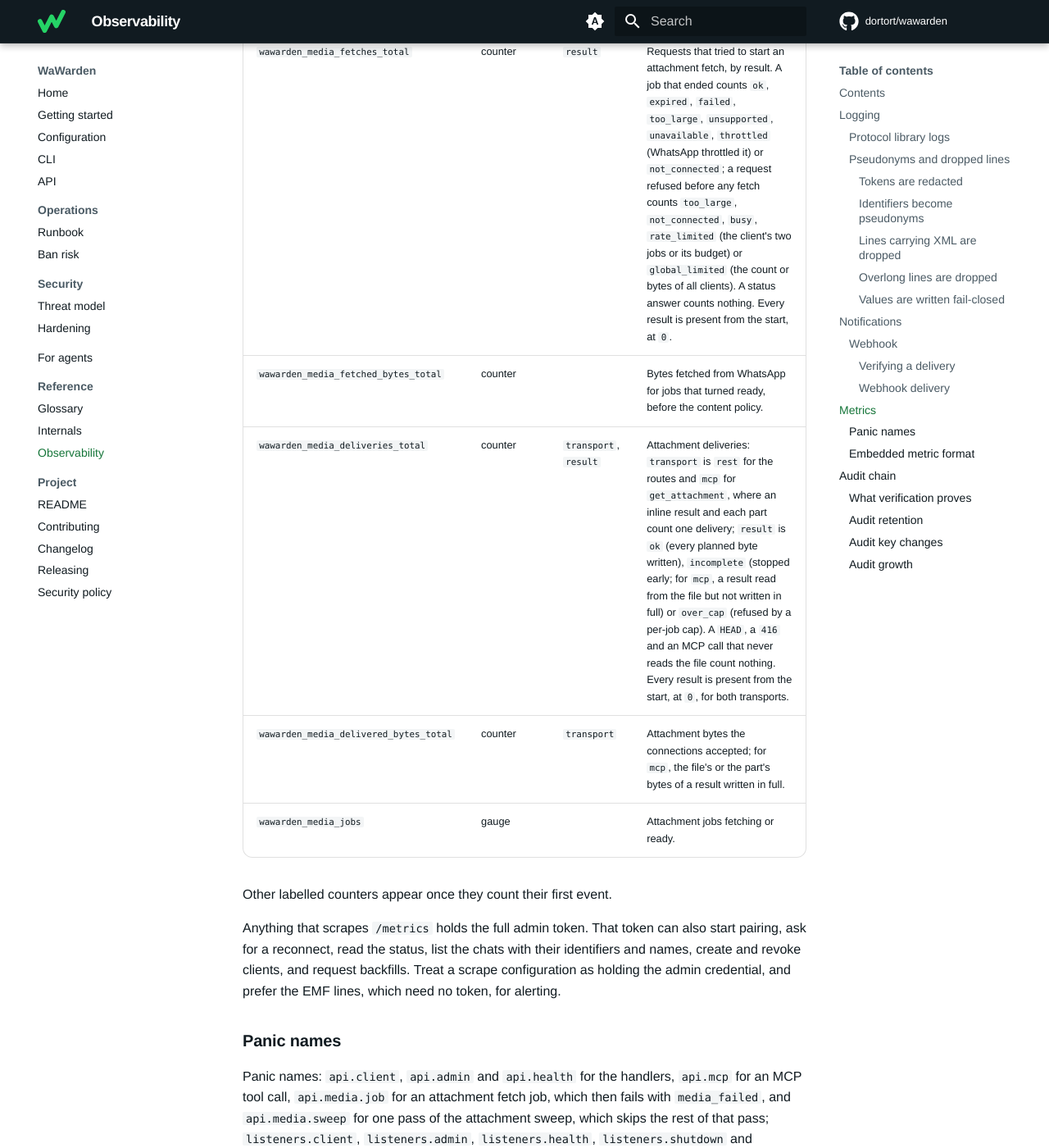
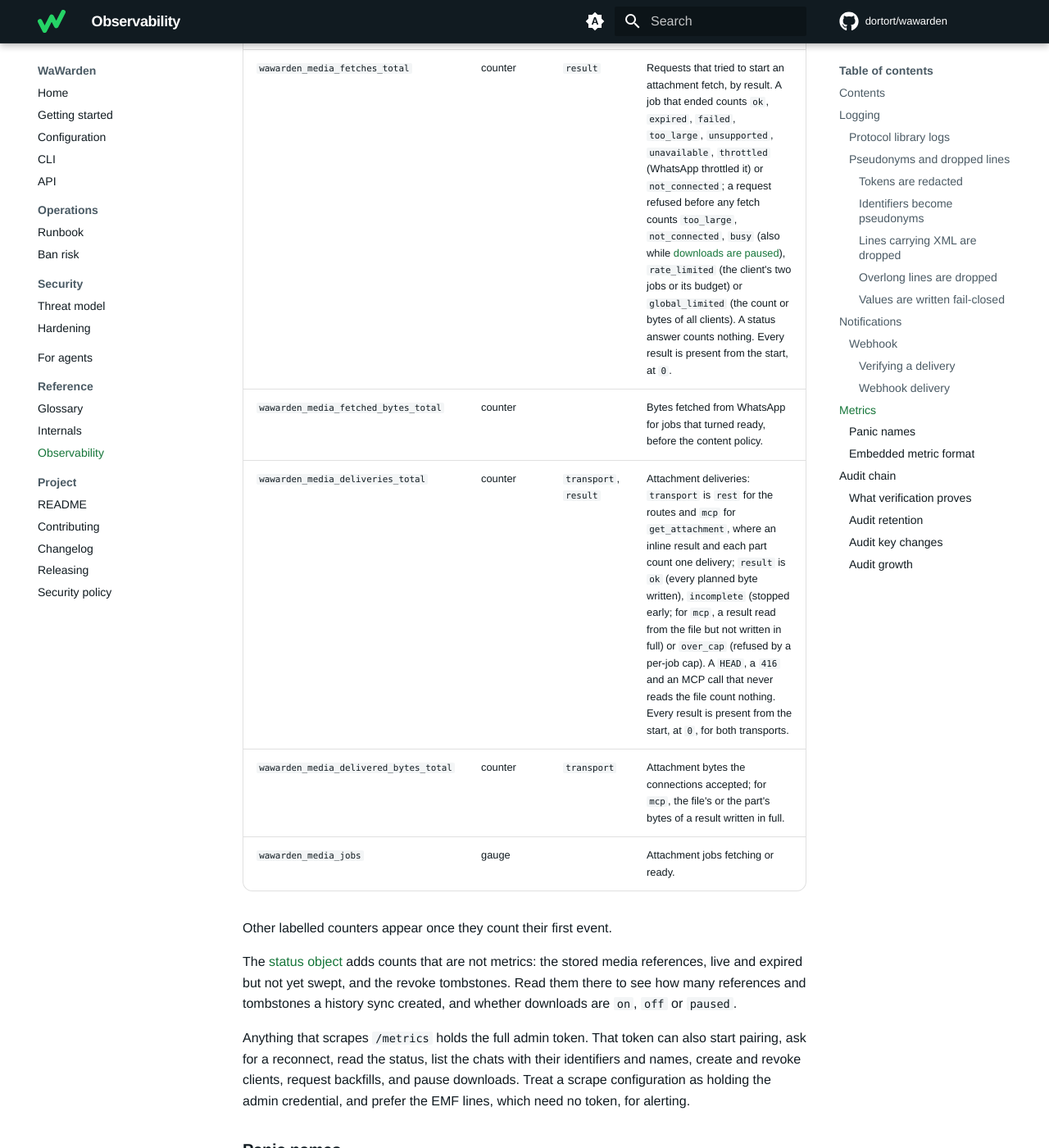
Before and after one commit to dortort/wawarden, an MkDocs documentation site: the page built from docs/observability.md, in a window 1280 px wide and 1400 px high, scrolled down 20108 px. Shown: the whole window at 82% size. Built offline with MkDocs 1.6.1 and Material for MkDocs 9.7.7, drawn with Linux system fonts in a browser that asks for light colours; comment, search, counter and statistics services are not loaded.

Commit message:
docs(observability): note the media_pause action and where the media counts live
Co-Authored-By: Claude Opus 5.5 <noreply@anthropic.com>
Co-Authored-By: Claude Fable 5.1 <noreply@anthropic.com>

```diff
--- a/docs/observability.md
+++ b/docs/observability.md
@@ -301,7 +301,7 @@ the [webhook](#webhook).
 | `quarantine` | `WARN` | `queue`: `inbox`, `history`; `attempts` | An inbox row or a history blob was set aside after three failed attempts. |
 | `rekey_conflict` | `WARN` | `conflict`: `mapping_contradicts`, `both_chats_have_messages`, `message_collision`, `scoped_chat` | A LID mapping was refused; the event that carried it is still applied. Reported once per refused mapping, as described under [Ingest](internals.md#ingest). |
 | `ingest_paused` | `WARN` | `free_bytes`, `floor_bytes` | The data directory fell below its [free-space floor](configuration.md#free-space). |
-| `admin_mutation` | `INFO` | `action`: `pair`, `reconnect`, `backfill`, `client_create`, `client_revoke`; `outcome` | A `POST` [admin route](api.md#admin-routes) was called with the admin token; `outcome` is `ok` or the error code it answered, such as `already_paired`, `name_taken` or `invalid_body`. The event never names the client: the [audit chain](#audit-chain) records its id. |
+| `admin_mutation` | `INFO` | `action`: `pair`, `reconnect`, `backfill`, `media_pause`, `client_create`, `client_revoke`; `outcome` | A `POST` [admin route](api.md#admin-routes) was called with the admin token; `outcome` is `ok` or the error code it answered, such as `already_paired`, `name_taken` or `invalid_body`. The event never names the client: the [audit chain](#audit-chain) records its id. |
 | `backup_done` | `INFO` | `bytes`, `archive_bytes`, `session_bytes`, `duration_ms` | A [backup](configuration.md#backups) was written: `bytes` is the size of the encrypted file, the others the sizes of the two database copies and the time it took. |
 | `backup_failed` | `WARN` | `reason` | A [backup](configuration.md#backups) failed and what it had written was removed; `reason` as in the table under [Backups](configuration.md#backups). It is reported on every failure, retries included. |
 | `backup_pruned` | `INFO` | `removed`, `kept` | After a successful [backup](configuration.md#backups), backups beyond `WAWARDEN_BACKUP_KEEP` were deleted: `removed` files, `kept` remain. Not reported when nothing was deleted. |
@@ -451,7 +451,7 @@ above 0), the client handler adds these:
 
 | Metric | Type | Labels | Meaning |
 |---|---|---|---|
-| `wawarden_media_fetches_total` | counter | `result` | Requests that tried to start an attachment fetch, by result. A job that ended counts `ok`, `expired`, `failed`, `too_large`, `unsupported`, `unavailable`, `throttled` (WhatsApp throttled it) or `not_connected`; a request refused before any fetch counts `too_large`, `not_connected`, `busy`, `rate_limited` (the client's two jobs or its budget) or `global_limited` (the count or bytes of all clients). A status answer counts nothing. Every result is present from the start, at `0`. |
+| `wawarden_media_fetches_total` | counter | `result` | Requests that tried to start an attachment fetch, by result. A job that ended counts `ok`, `expired`, `failed`, `too_large`, `unsupported`, `unavailable`, `throttled` (WhatsApp throttled it) or `not_connected`; a request refused before any fetch counts `too_large`, `not_connected`, `busy` (also while [downloads are paused](api.md#pausing-downloads)), `rate_limited` (the client's two jobs or its budget) or `global_limited` (the count or bytes of all clients). A status answer counts nothing. Every result is present from the start, at `0`. |
 | `wawarden_media_fetched_bytes_total` | counter | | Bytes fetched from WhatsApp for jobs that turned ready, before the content policy. |
 | `wawarden_media_deliveries_total` | counter | `transport`, `result` | Attachment deliveries: `transport` is `rest` for the routes and `mcp` for `get_attachment`, where an inline result and each part count one delivery; `result` is `ok` (every planned byte written), `incomplete` (stopped early; for `mcp`, a result read from the file but not written in full) or `over_cap` (refused by a per-job cap). A `HEAD`, a `416` and an MCP call that never reads the file count nothing. Every result is present from the start, at `0`, for both transports. |
 | `wawarden_media_delivered_bytes_total` | counter | `transport` | Attachment bytes the connections accepted; for `mcp`, the file's or the part's bytes of a result written in full. |
@@ -459,9 +459,15 @@ above 0), the client handler adds these:
 
 Other labelled counters appear once they count their first event.
 
+The [status object](api.md#status-object) adds counts that are not metrics:
+the stored media references, live and expired but not yet swept, and the
+revoke tombstones. Read them there to see how many references and tombstones
+a history sync created, and whether downloads are `on`, `off` or `paused`.
+
 Anything that scrapes `/metrics` holds the full admin token. That token can
 also start pairing, ask for a reconnect, read the status, list the chats with
-their identifiers and names, create and revoke clients, and request backfills.
+their identifiers and names, create and revoke clients, request backfills,
+and pause downloads.
 Treat a scrape configuration as holding the admin credential, and prefer the
 EMF lines, which need no token, for alerting.
 
```
